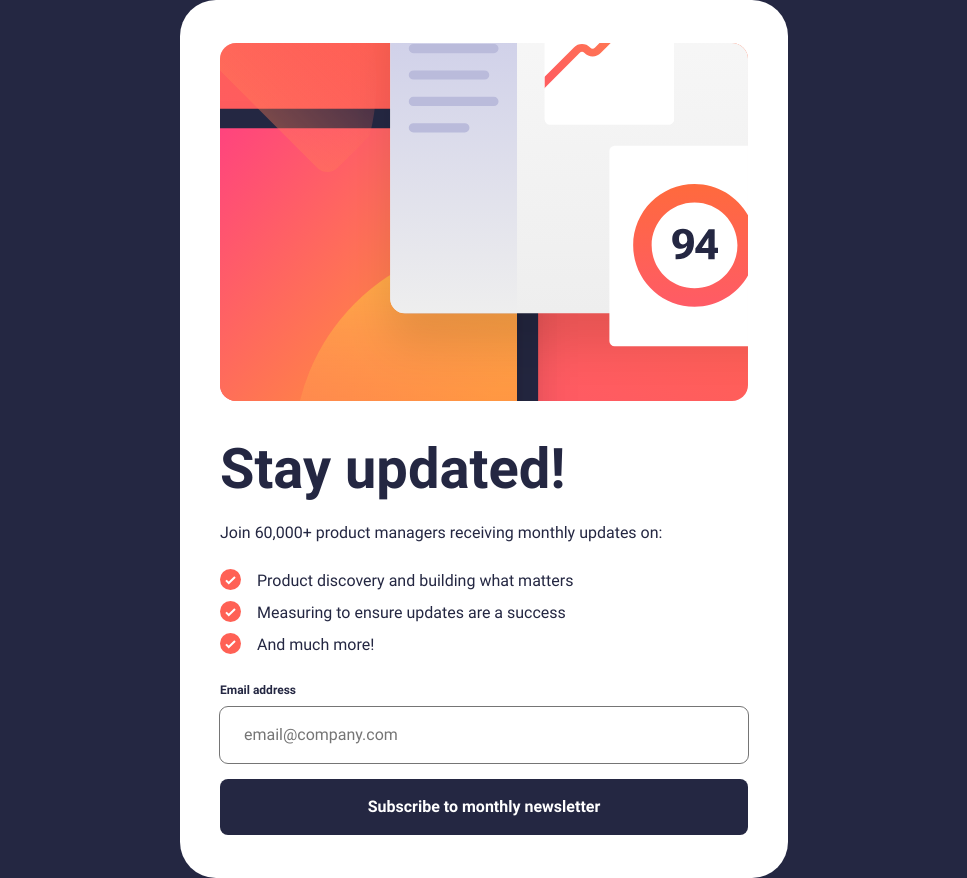
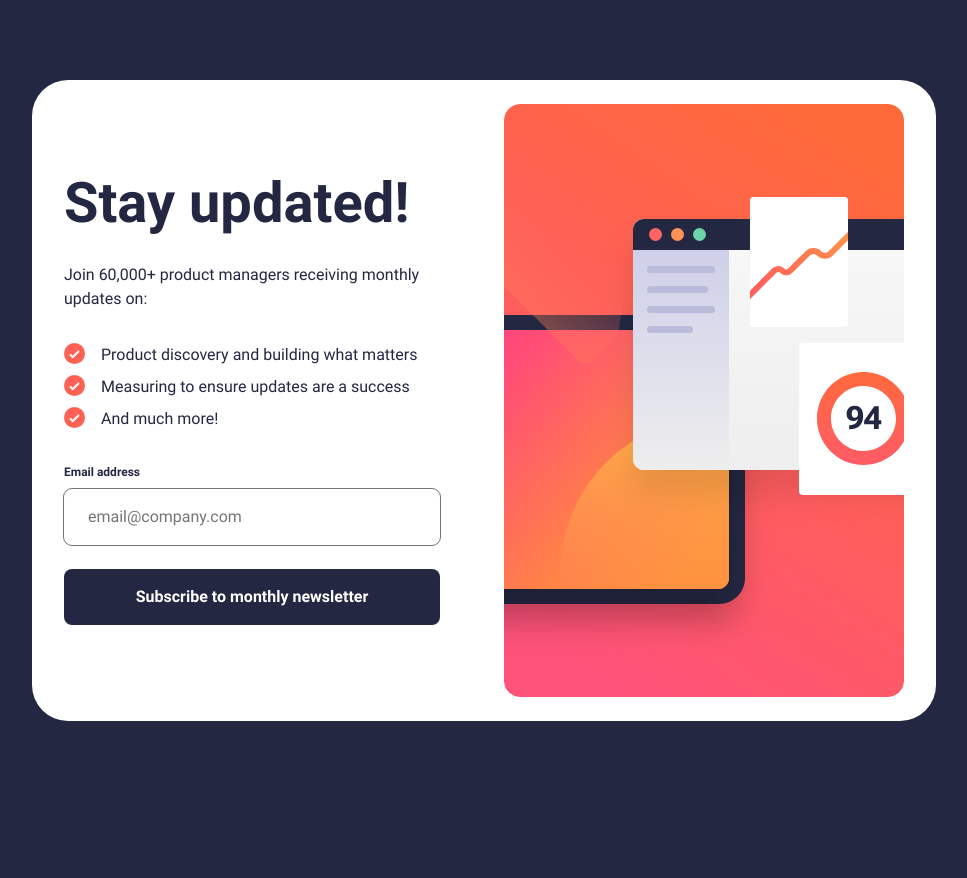
Before and after one commit to DocForLoop/newsletter-sign-up-with-success-message, a website built with Vite: page index.html in a window 1280 px wide. Shown: the whole page, without its empty margins (156-1123 px from the left). After the commit the page ends 800 px from the top, so only its background shows below. Built offline with nearby package versions, Linux system fonts and the light colour scheme.

Commit message:
Add desktop styles

```diff
--- a/index.html
+++ b/index.html
@@ -30,7 +30,7 @@
         </picture>
 
         <div class="sign-up__content">
-          <h2 class="sign-up__title" id="sign-up">Stay updated!</h2>
+          <h2 class="sign-up__title" id="sign-up" tabindex="-1">Stay updated!</h2>
 
           <p class="sign-up__desc">Join 60,000+ product managers receiving monthly updates on:</p>
 
@@ -43,10 +43,10 @@
           <form class="sign-up__form" id="form" novalidate>
             <div class="sign-up__label-content">
               <label class="sign-up__label" for="email">Email address</label>
-              <span class="sign-up__error" id="email-error" aria-live="polite"></span>
+              <span class="sign-up__error" id="email-error" role="alert"></span>
             </div>
 
-            <input class="sign-up__email" type="email" id="email" name="email" placeholder="email@company.com" aria-describedby="email-error">
+            <input class="sign-up__email" type="email" id="email" name="email" autocomplete="email" placeholder="email@company.com" aria-describedby="email-error">
 
             <button class="sign-up__button" type="submit">Subscribe to monthly newsletter</button>
           </form>
@@ -58,7 +58,7 @@
           <img class="modal__icon" src="/src/assets/images/icon-success.svg"
                 alt="" width="64" height="64">
           <h2 class="modal__title" id="modal-title">Thanks for subscribing!</h2>
-          <p class="modal__desc" id="modal-desc">A confirmation email has been sent to <span class="modal__email"></span>.
+          <p class="modal__desc" id="modal-desc" role="alert">A confirmation email has been sent to <span class="modal__email"></span>.
             Please open it and click the button inside to confirm your subscription.
           </p>
           <button class="modal__button">Dismiss message</button>
--- a/src/main.js
+++ b/src/main.js
@@ -12,15 +12,15 @@ const handleSubmit = (e) => {
     e.preventDefault();
 
     const formData = new FormData(e.target);
-    const data = Object.fromEntries(formData);
+    const {email} = Object.fromEntries(formData);
 
-    if (data.email === '' || !emailPattern.test(data.email)) {
+    if (email === '' || !emailPattern.test(email)) {
         emailError.textContent = 'Valid email required';
         emailInput.classList.add('error');
     } else {
-        modalEmail.textContent = data.email;
+        modalEmail.textContent = email;
         dialog.showModal();
-
+        dialog.focus();
     }
 };
 
@@ -37,4 +37,11 @@ form.addEventListener('submit', handleSubmit);
 closeBtn.addEventListener('click', () => {
     dialog.close();
     modalEmail.textContent = '';
+    emailInput.value = '';
+
+    const signUpTitle = document.querySelector('.sign-up__title');
+
+    if(signUpTitle) {
+        signUpTitle.focus();
+    }
 });
--- a/src/scss/components/_breakpoints.scss
+++ b/src/scss/components/_breakpoints.scss
@@ -61,10 +61,6 @@
         &__email {
             margin-block-end: 8px;
         }
-
-        &__button {
-            padding-inline: 147.5px;
-        }
     }
 
     .modal {
@@ -81,6 +77,7 @@
 
         &::backdrop {
             background-color: var(--clr-primary);
+            z-index: 999;
         }
 
         &__desc {
@@ -89,3 +86,38 @@
         }
     }
 }
+
+@media (width > em(1200)) {
+
+    .sign-up {
+        flex-direction: row-reverse;
+        column-gap: 64px;
+        max-inline-size: rem(904);
+        block-size: rem(641);
+        padding-inline: 32px;
+        padding-block: 24px;
+
+        &__content {
+            padding: 0;
+            row-gap: 32px;
+            align-self: center;
+            min-inline-size: rem(376);
+        }
+
+        &__picture {
+            margin: 0;
+        }
+
+        &__img {
+            block-size: rem(593);
+        }
+
+        &__email {
+            margin-block-end: 16px;
+        }
+
+        &__button {
+            padding-inline: 0px;
+        }
+    }
+}
--- a/src/scss/components/_newsletter.scss
+++ b/src/scss/components/_newsletter.scss
@@ -56,8 +56,7 @@
 
     &__button{
         @include m.button;
-        padding-inline: 47px;
-        padding-block: 16px;
+        padding: 16px;
     }
 }
 
@@ -68,6 +67,7 @@
     padding-block-end: 70px;
     min-inline-size: 100%;
     min-block-size: 100%;
+    z-index: 1000;
 
     &__icon {
         inline-size: rem(64);
```
Also changed, not shown: screenshot.png (added).
